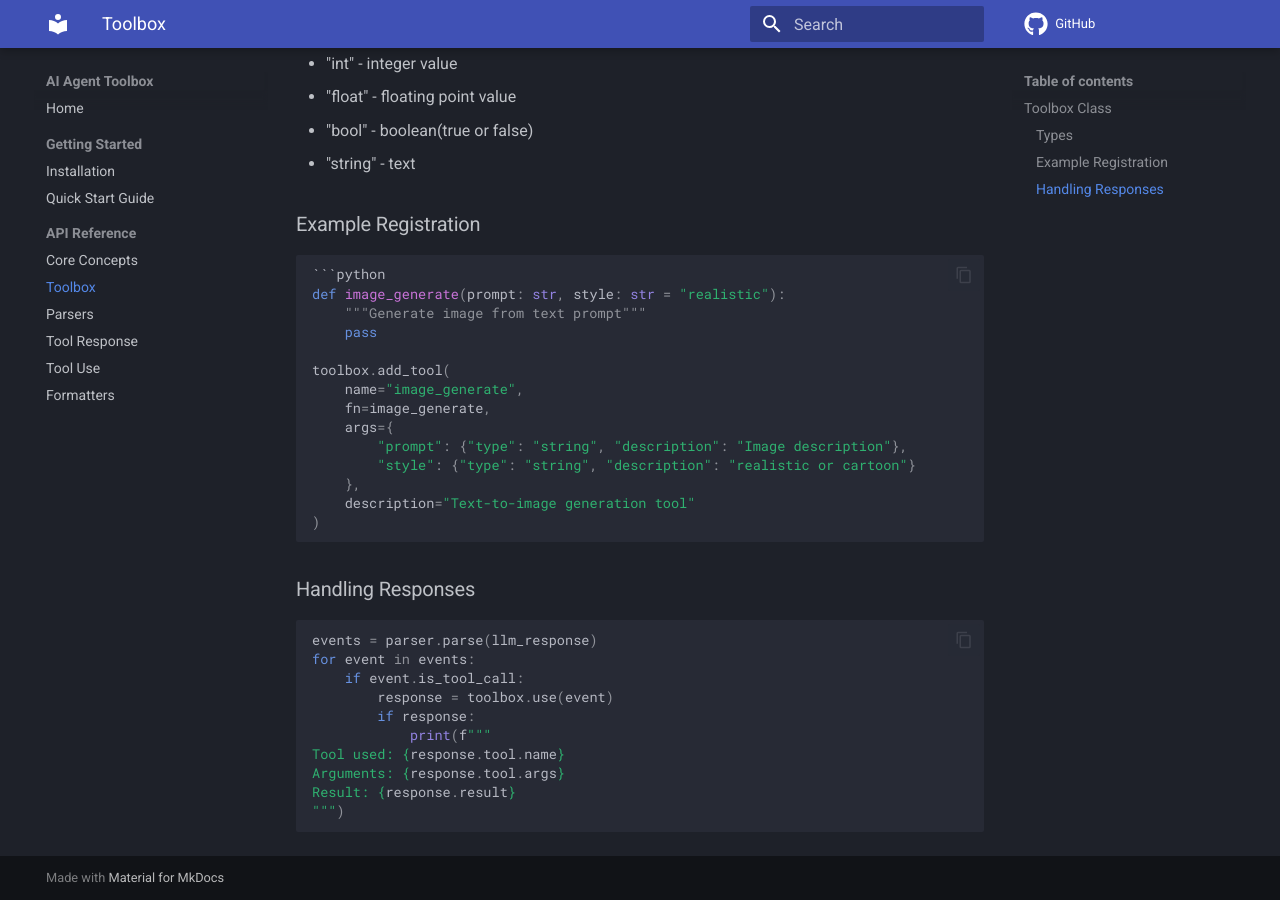
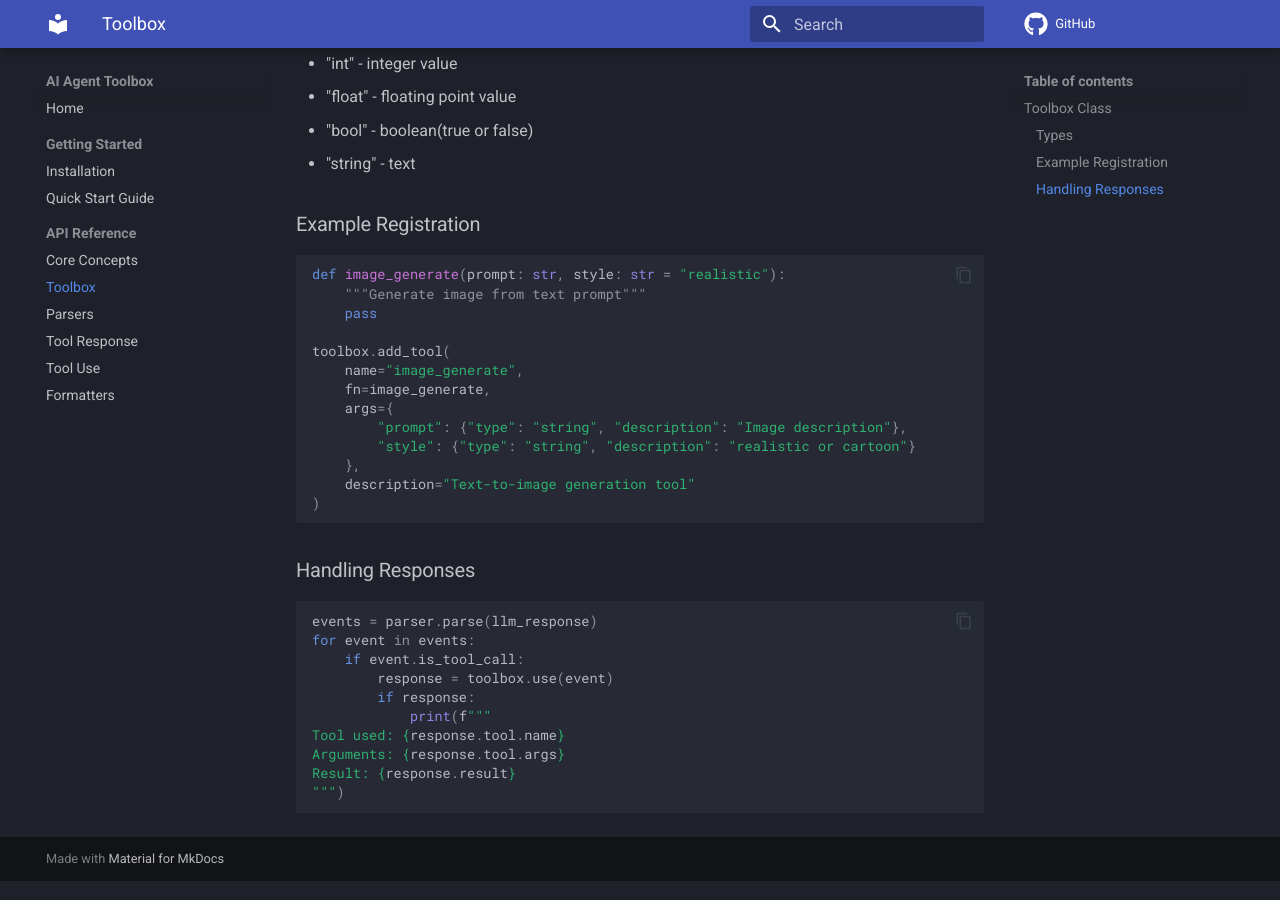
Before and after one commit to 255BITS/ai-agent-toolbox, an MkDocs documentation site: the page built from docs/api-reference/toolbox.md, in a window 1280 px wide and 900 px high, scrolled down 568 px. Built offline with MkDocs 1.6.1 and Material for MkDocs 9.7.7, drawn with Linux system fonts in a browser that asks for light colours; comment, search, counter and statistics services are not loaded.

Commit message:
Fix duplicated code fence in toolbox docs

````diff
--- a/docs/api-reference/toolbox.md
+++ b/docs/api-reference/toolbox.md
@@ -30,7 +30,6 @@ When adding a tool, `args` can have any of the following type:
 ### Example Registration
 
 ```python
-```python
 def image_generate(prompt: str, style: str = "realistic"):
     """Generate image from text prompt"""
     pass
````
